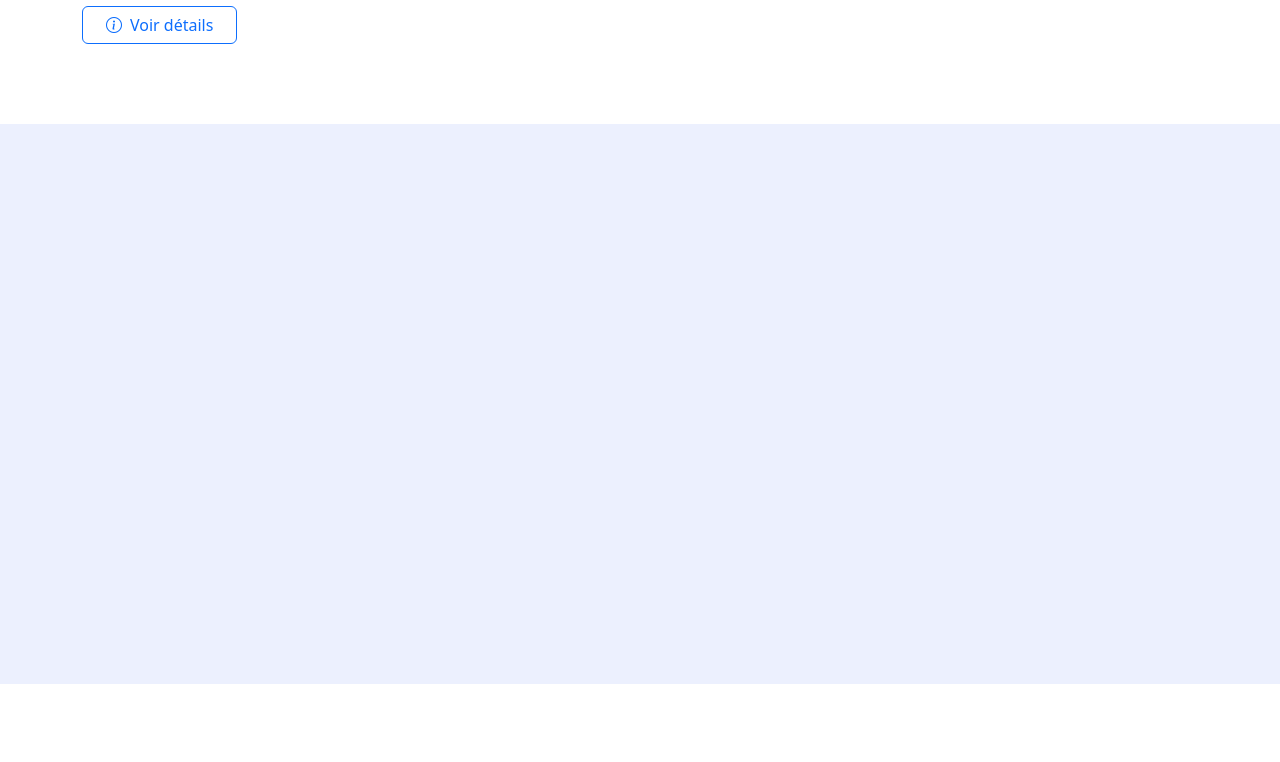
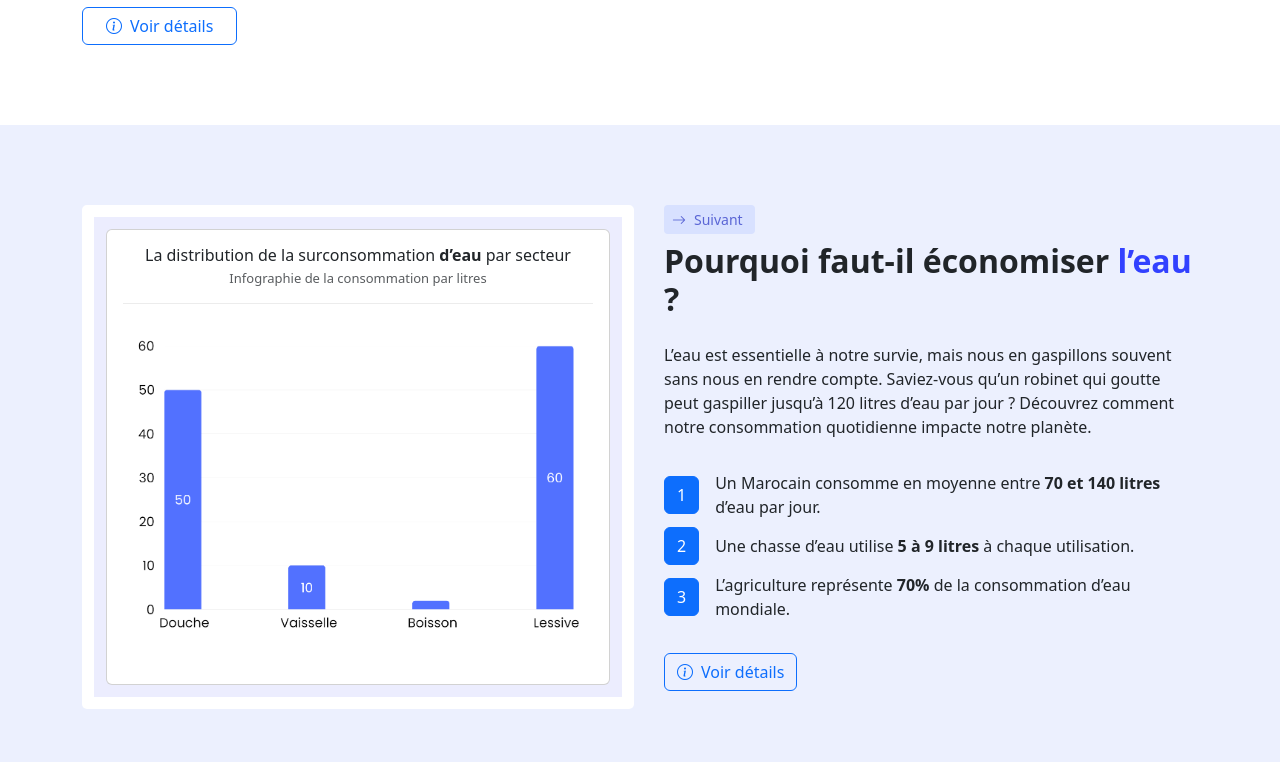
Before and after one commit to MohMarroun/my-water-app, a React (Create React App) app: page / in a window 1280 px wide. Shown: the part 1300-2062 px from the top of the page. Built offline with nearby package versions, Linux system fonts and the light colour scheme.

Commit message:
add causes section and make some style update

```diff
--- a/src/css/CausesStyle.css
+++ b/src/css/CausesStyle.css
@@ -2,3 +2,24 @@ section#causes-section{
     min-height: 35rem;
     background-color: #ecf0fe;
 }
+
+#causes-section .next-btn{
+    background-color: #d8e1ff !important;
+}
+
+#causes-section .statistics{
+    background-color: white;
+    border-radius: 5px;
+    padding: 12px;
+}
+
+#causes-section .statistics > .content{
+    background-color: #ecedfe;
+    width: 33rem;
+    height: 30rem;
+    padding: 12px;
+}
+
+#causes-section .content > ul > li{
+    background-color: transparent;
+}
--- a/src/css/HeaderStyle.css
+++ b/src/css/HeaderStyle.css
@@ -1,6 +1,7 @@
 header{
     padding-bottom: 4.5rem;
     background-image: radial-gradient(circle, #eff7ff, #f4f9ff, #f9faff, #fcfdff, #ffffff);
+    border-bottom: 1px solid #eaf1fd;
 }
 
 header .body-content{
--- a/src/css/PourquoiStyle.css
+++ b/src/css/PourquoiStyle.css
@@ -1,7 +1,7 @@
 
 #importance-section .statistics{
     height: fit-content;
-    width: 33rem;
+    width: 34rem;
     border: 1.5px solid #eee;
     border-radius: 6px;
 }
--- a/src/css/SolutionStyle.css
+++ b/src/css/SolutionStyle.css
@@ -10,17 +10,16 @@ section#solutions-section .section-header > .next-btn{
 #solutions-section .content-section > ul > li{
     height: auto;
     width: 19rem;
-    background-color: #F8F8F8;
-    border: 1px solid #eee;
+    background-color: #fbfdff;
     border-radius: 8px;
+    box-shadow: rgba(14, 63, 126, 0.04) 0px 0px 0px 1px, rgba(42, 51, 69, 0.04) 0px 1px 1px -0.5px, rgba(42, 51, 70, 0.04) 0px 3px 3px -1.5px, rgba(42, 51, 70, 0.04) 0px 6px 6px -3px, rgba(14, 63, 126, 0.04) 0px 12px 12px -6px, rgba(14, 63, 126, 0.04) 0px 24px 24px -12px;
 }
 
 .content-section > ul > li .logo{
     height: 4rem;
     width: 4rem;
-    background-color: red;
+    background-color: #d8e1ff;
     border-radius: 8px;
-    background-color: #EAEAF3;
 }
 
 .content-section > ul > li .logo > i{
--- a/src/sections/Causes.js
+++ b/src/sections/Causes.js
@@ -2,8 +2,61 @@ import React from 'react';
 
 const CausesSurconsommation = () => {
     return (
-        <section id='causes-section'>
-
+        <section id="causes-section" className='d-nonee'>
+            <div className="container">
+                <div className="row gap-0">
+                    <div className="col-lg-6 col-xs-12 mb-5 mb-lg-0">
+                        <div className="h-100 pe-0 pe-lg-3">
+                            <div className="d-flex justify-content-end justify-content-lg-start h-100">
+                                <div className="statistics">
+                                    <div className="content">
+                                        <div className="card h-100">
+                                            <div className="card-body">
+                                                <h5 className="card-title text-center">La distribution de la surconsommation <b>d’eau</b> par secteur</h5>
+                                                <h6 className="card-subtitle mb-2 text-body-secondary text-center">Infographie de la consommation par litres</h6>
+                                                <hr class="hr" />
+                                                <div className="chart position-relative p-2">
+                                                    <img className="h-100 w-100" src="./images/chart.png" alt="Statistiques de la consommation" loading='lazy' />
+                                                </div>
+                                            </div>
+                                        </div>
+                                    </div>
+                                </div>
+                            </div>
+                        </div>
+                    </div>
+                    <div className="col-lg-6 col-xs-12 pe-0">
+                        <div className="container pe-3 pe-md-0 text-start">
+                            <a href="#consequences-section" className="next-btn btn btn-primary btn-sm d-inline-flex">
+                                <i className="bi bi-arrow-right me-2"></i> Suivant
+                            </a>
+                            <div className="title-header mt-2">
+                                <h1 className='section-title text-start fs-2 mb-4 animate__fadeInLeftBig'>Pourquoi faut-il économiser <b>l’eau</b> ?</h1>
+                                <p className="sub-title text-start pe-3 mb-4">L’eau est essentielle à notre survie, mais nous en gaspillons souvent sans nous en rendre compte. Saviez-vous qu’un robinet qui goutte peut gaspiller jusqu’à 120 litres d’eau par jour ? Découvrez comment notre consommation quotidienne impacte notre planète.</p>
+                            </div>
+                            <div className="content">
+                                <ul class="list-group list-group-light text-start mb-4">
+                                    <li className="list-group-item d-flex align-items-start align-items-md-center px-3 border-0 gap-3 ps-0 pb-0">
+                                        <button className="btn btn-primary" type="button">1</button>
+                                        <p className='m-0'>Un Marocain consomme en moyenne entre <b>70 et 140 litres</b> d’eau par jour.</p>
+                                    </li>
+                                    <li className="list-group-item d-flex align-items-start align-items-md-center px-3 border-0 gap-3 ps-0 pb-0">
+                                        <button className="btn btn-primary" type="button">2</button>
+                                        <p className='m-0'>Une chasse d’eau utilise <b>5 à 9 litres</b> à chaque utilisation.</p>
+                                    </li>
+                                    <li className="list-group-item d-flex align-items-start align-items-md-center px-3 border-0 gap-3 ps-0">
+                                        <button className="btn btn-primary" type="button">3</button>
+                                        <p className="m-0">L’agriculture représente <b>70%</b> de la consommation d’eau mondiale.</p>
+                                    </li>
+                                </ul>
+                                <a href="/" className="btn btn-outline-primary btn-md d-inline-flex">
+                                    <i className="bi bi-info-circle me-2"></i> Voir détails
+                                </a>
+                            </div>
+                        </div>
+                    </div>
+                </div>
+            </div>
         </section>
     );
 }
--- a/src/sections/Consequences.js
+++ b/src/sections/Consequences.js
@@ -7,7 +7,7 @@ const Consequences = () => {
                 <div className="row flex-row-reverse gap-0">
                     <div className="col-lg-6 col-xs-12 order-2 order-lg-1 px-0">
                         <div className="container text-start">
-                            <div className="lightbox" data-mdb-lightbox-init>
+                            <div className="lightbox">
                                 <div className="row">
                                     <div className="col-6">
                                         <img
--- a/src/sections/Footer.js
+++ b/src/sections/Footer.js
@@ -22,16 +22,16 @@ const Footer = () => {
                                         <a href="#header-section">Accueil</a>
                                     </li>
                                     <li className="ms-0 ms-sm-2 mb-2 mb-sm-0">
-                                        <a href="#pourquoi-section">Pourquoi?</a>
+                                        <a href="#importance-section">Pourquoi?</a>
+                                    </li>
+                                    <li className="ms-0 ms-sm-2 mb-2 mb-sm-0">
+                                        <a href="#causes-section">Causes</a>
                                     </li>
                                     <li className="ms-0 ms-sm-2 mb-2 mb-sm-0">
                                         <a href="#consequences-section">Conséquences</a>
                                     </li>
                                     <li className="ms-0 ms-sm-2 mb-2 mb-sm-0">
-                                        <a href="#solutions-section">Solutions</a>
-                                    </li>
-                                    <li className="ms-0 ms-sm-2 mb-2 mb-sm-0">
-                                        <a className='pe-2 pe-md-0' href="#apropos-section">A Propos</a>
+                                        <a className='pe-2 pe-md-0' href="#solutions-section">Solutions</a>
                                     </li>
                                 </ul>
                             </nav>
@@ -61,7 +61,7 @@ const Footer = () => {
                     </div>
                 </div>
                 <div class="text-center p-3" style={{borderTop: '1px solid #ddd'}}>
-                    © 2025 Copyright:
+                    © 2025 Copyright
                 </div>
             </div>
         </footer>
```
